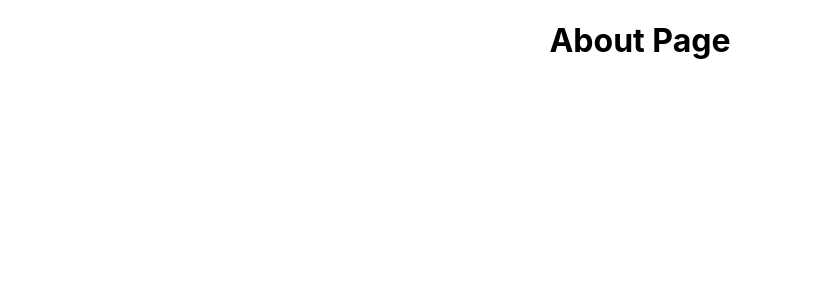
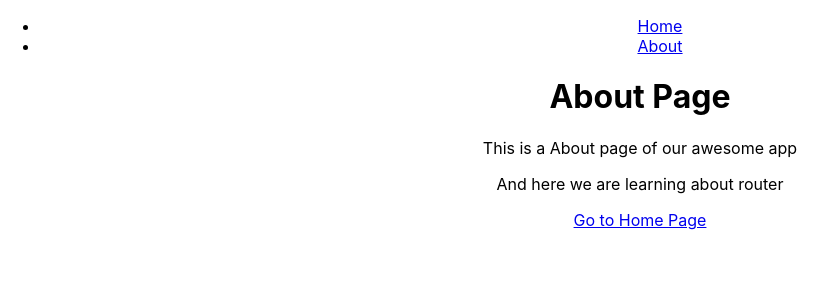
Before and after one commit to Ahmer-Siddiqui/React-Router-Dom6, a React (Create React App) app: page /about in a window 1280 px wide. Shown: the top 300 px of the page, without its empty margins (0-837 px from the left). Built offline with nearby package versions, Linux system fonts and the light colour scheme.

Commit message:
put Link for navigation

```diff
--- a/src/App.js
+++ b/src/App.js
@@ -2,10 +2,12 @@ import './App.css';
 import { Route, Routes } from 'react-router-dom';
 import Home from './components/Home'
 import About from './components/About'
+import Navbar from './components/Navbar';
 
 function App() {
   return (
     <div className="App">
+      <Navbar/>
       <Routes>
         <Route path='/' element={<Home />}/>
         <Route path='/about' element={<About />}/>
--- a/src/components/About.js
+++ b/src/components/About.js
@@ -1,13 +1,15 @@
-import React from 'react'
+import React from "react";
+import { Link } from "react-router-dom";
 
 const About = () => {
   return (
     <div>
-      <h1>
-            About Page
-      </h1>
+      <h1>About Page</h1>
+      <p>This is a About page of our awesome app</p>
+      <p>And here we are learning about router</p>
+      <Link to="/">Go to Home Page</Link>
     </div>
-  )
-}
+  );
+};
 
-export default About
+export default About;
--- a/src/components/Home.js
+++ b/src/components/Home.js
@@ -1,11 +1,13 @@
 import React from 'react'
+import { Link } from 'react-router-dom'
 
 const Home = () => {
   return (
     <div>
-        <h1>
-            Home Page
-        </h1>
+        <h1>Home Page</h1>
+        <p>This is a home page of our awesome app</p>
+        <p>And here we are learning about router</p>
+        <Link to="/about">Go to About Page</Link>
     </div>
   )
 }
--- /dev/null
+++ b/src/components/Navbar.js
@@ -0,0 +1,17 @@
+import React from 'react'
+import { Link } from 'react-router-dom';
+
+const Navbar = () => {
+  return (
+    <div>
+        <ul>
+            <li><Link to="/">Home</Link></li>
+            <li><Link to="/about">About</Link></li>
+        </ul>
+
+
+    </div>
+  )
+}
+
+export default Navbar
```
